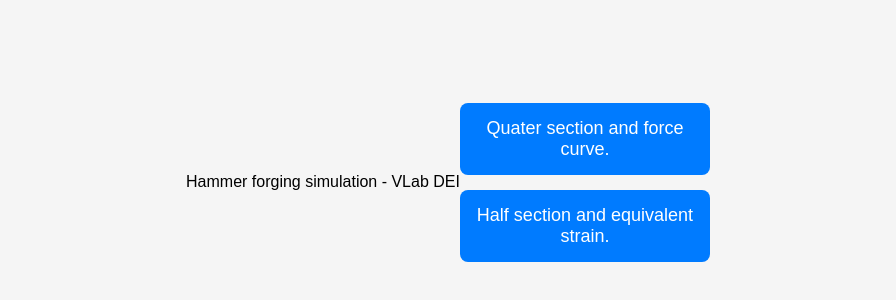
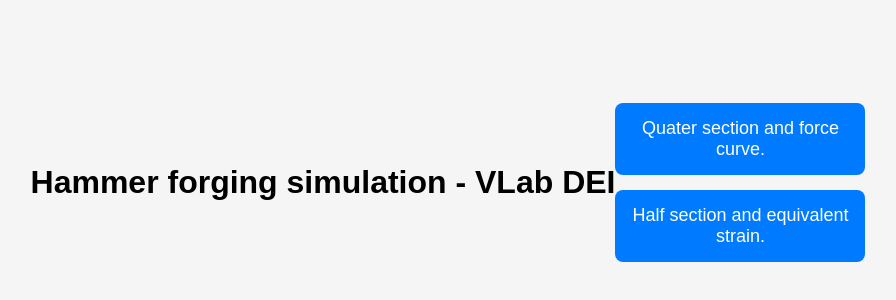
Before and after one commit to virtual-labs/exp-hammer-forging-dei, a plain HTML site: page experiment/simulation/video.html in a window 1280 px wide. Shown: the part 218-518 px from the top of the page, without its empty margins (192-1088 px from the left). Drawn offline with Linux system fonts and the light colour scheme.

Commit message:
Update video.html

```diff
--- a/experiment/simulation/video.html
+++ b/experiment/simulation/video.html
@@ -37,7 +37,7 @@
     </style>
 </head>
 <body>
-<center>Hammer forging simulation - VLab DEI</center>
+<center><h1>Hammer forging simulation - VLab DEI</h1></center>
     <div class="container">
         <a href="vid1.html">Quater section and force curve.</a>
         <a href="vid2.html">Half section and equivalent strain.</a>
```
